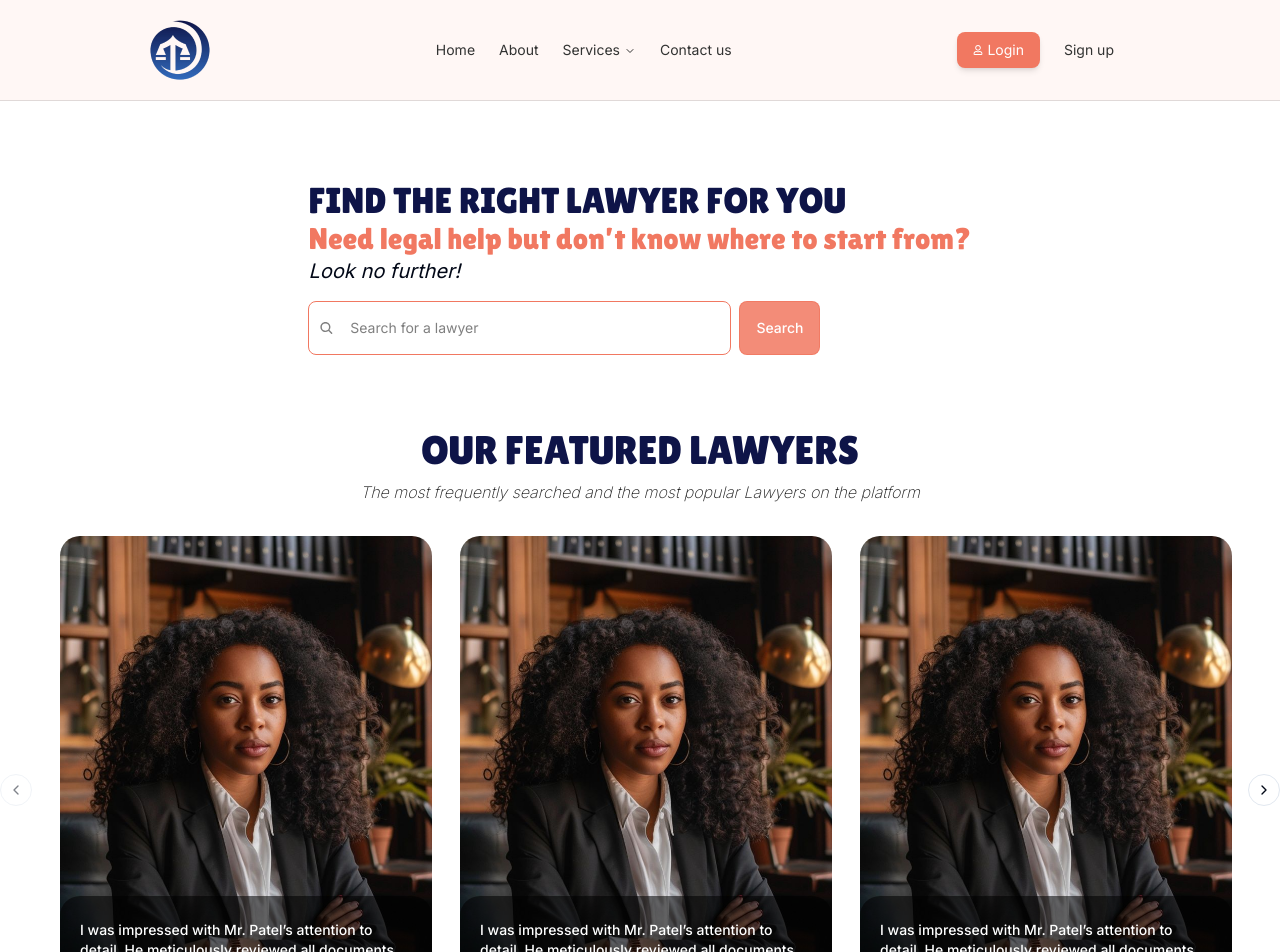
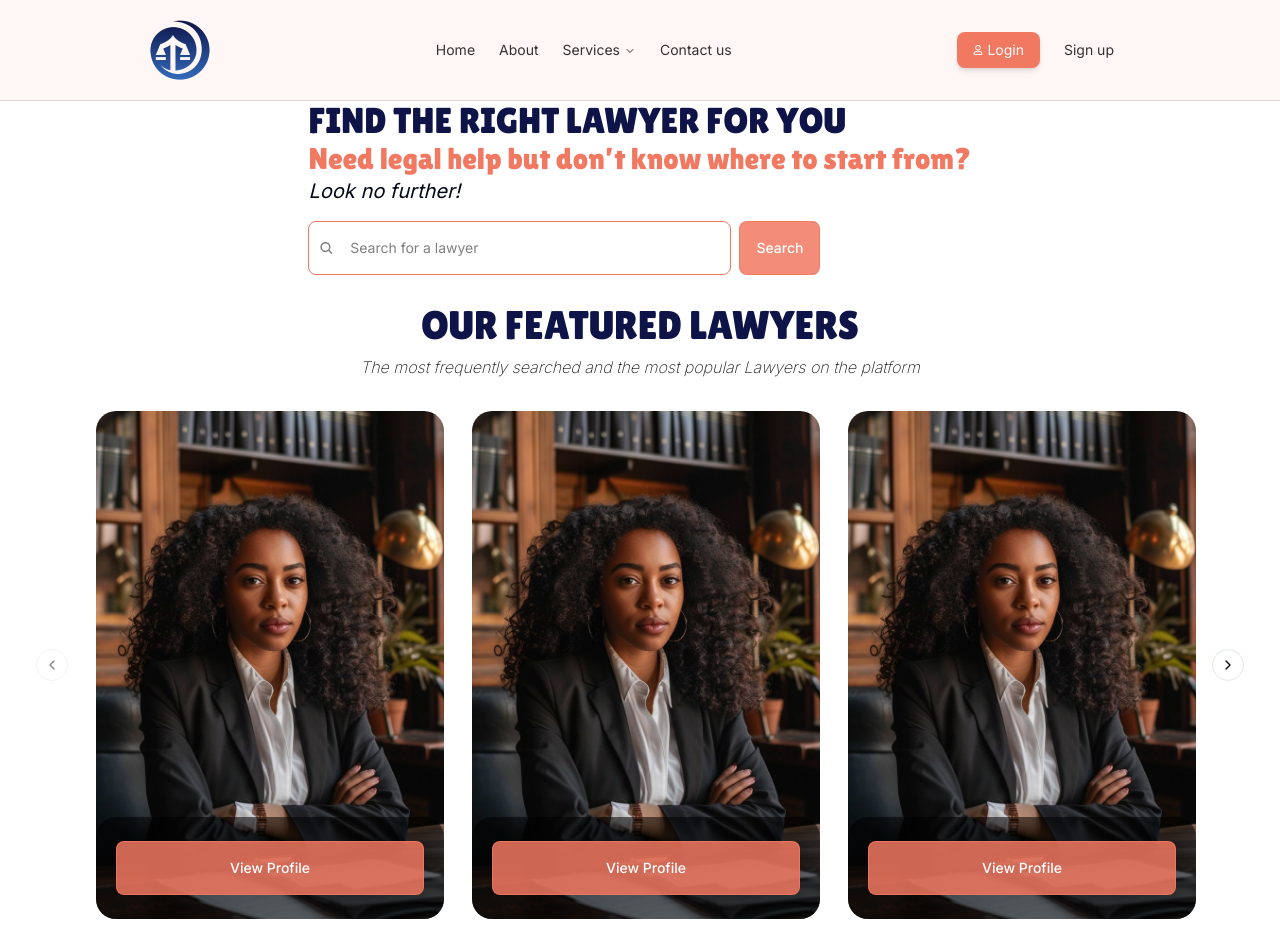
Before and after one commit to Project-legalease/legalease-client, a Next.js app: page /lawyers/find in a window 1280 px wide. Shown: the top 952 px of the page. Built offline with nearby package versions, Linux system fonts and the light colour scheme; a web font is replaced by a local one.

Commit message:
update: feature lawyer section

```diff
--- a/app/globals.css
+++ b/app/globals.css
@@ -3,6 +3,17 @@
   @tailwind utilities;
 
   @layer base {
+    ::-webkit-scrollbar {
+      width: 12px;
+    }
+    ::-webkit-scrollbar-track {
+      background: #f1f1f1;
+    }
+    ::-webkit-scrollbar-thumb {
+      background: #323332;
+      border-radius: 20px;
+    }
+
     :root {
       --background: 0 0% 100%;
       --foreground: 222.2 84% 4.9%;
@@ -64,6 +75,7 @@
       @apply border-border;
       margin: 0;
       box-sizing: border-box;
+      scroll-behaviour: smooth;
     }
     body {
       @apply bg-background text-foreground;
--- a/components/home/featured-lawyers.tsx
+++ b/components/home/featured-lawyers.tsx
@@ -1,3 +1,5 @@
+"use client";
+
 import {
   Carousel,
   CarouselContent,
@@ -5,6 +7,7 @@ import {
   CarouselNext,
   CarouselPrevious,
 } from "@/components/ui/carousel";
+import { usePathname } from "next/navigation";
 
 const featured: { img: string; desc: string }[] = [
   {
@@ -34,9 +37,10 @@ const featured: { img: string; desc: string }[] = [
 ];
 
 function FeaturedLawyers(): React.JSX.Element {
+  const pathname = usePathname();
   return (
     <div className="py-5 px-5 mb-10">
-      <div className="w-full max-w-[1184px] mx-auto">
+      <div className="w-full max-w-6xl mx-auto">
         <h1 className="font-lilita text-primary-blue48 text-[2.5em] text-center">
           OUR FEATURED LAWYERS
         </h1>
@@ -62,8 +66,14 @@ function FeaturedLawyers(): React.JSX.Element {
                   className="relative z-0 h-[508px] rounded-[20px]  bg-center bg-no-repeat bg-cover overflow-hidden"
                   style={{ backgroundImage: `url(${feature.img})` }}
                 >
-                  <div className="absolute z-[1] bottom-0 bg-black/55 py-6 px-5 text-white text-sm font-medium rounded-t-[20px]">
-                    <p>{feature.desc}</p>
+                  <div className="absolute z-[1] bottom-0 left-0 right-0 bg-black/55 py-6 px-5 text-white text-sm font-medium rounded-t-[20px]">
+                    {pathname.startsWith("/lawyers/find") ? (
+                      <button className="w-full px-4 py-4 bg-primary-orange61/85 hover:bg-primary-orange61 text-sm text-white border border-primary-orange61/85 hover:border-primary-orange61 font-medium rounded-lg duration-300">
+                        View Profile
+                      </button>
+                    ) : (
+                      <p>{feature.desc}</p>
+                    )}
                   </div>
                 </div>
               </CarouselItem>
--- a/components/lawyers/display-lawyers.tsx
+++ b/components/lawyers/display-lawyers.tsx
@@ -1,10 +1,10 @@
-import { IoSearch } from "react-icons/io5";
 import FeaturedLawyers from "../home/featured-lawyers";
-import FilterBy from "./filter";
+import FilterSearch from "./filter-search";
+import SearchField from "./search-field";
 
 export default function DisplayLawyers(): React.JSX.Element {
   return (
-    <div className="mt-20 max-w-7xl w-full mx-auto">
+    <div className="max-w-6xl w-full mx-auto">
       <section className="mx-auto w-fit">
         <h2 className="uppercase text-4xl text-primary-blue48 font-lilita">
           FIND THE RIGHT LAWYER FOR YOU
@@ -15,7 +15,10 @@ export default function DisplayLawyers(): React.JSX.Element {
         <p className="text-primary-blue68 italic font-normal text-xl mb-4">
           Look no further!
         </p>
-        <FilterBy />
+        <SearchField />
+        <div className="block sm:hidden">
+          <FilterSearch />
+        </div>
       </section>
       <section>
         <FeaturedLawyers />
--- a/components/lawyers/filter.tsx
+++ b/components/lawyers/filter-search.tsx
@@ -51,7 +51,7 @@ const formSchema = z.object({
   fees: z.string({ required_error: "Location is required" }).trim(),
 });
 
-export default function FilterBy(): React.JSX.Element {
+export default function FilterSearch(): React.JSX.Element {
   const [loading, setLoading] = useState(false);
 
   const form = useForm<z.infer<typeof formSchema>>({
--- a/components/lawyers/find-lawyer.tsx
+++ b/components/lawyers/find-lawyer.tsx
@@ -2,7 +2,7 @@ import DisplayLawyers from "./display-lawyers";
 
 export default function FindALawyer(): React.JSX.Element {
   return (
-    <div className="mb-20">
+    <div className="pb-28">
       <DisplayLawyers />
     </div>
   );
--- /dev/null
+++ b/components/lawyers/search-field.tsx
@@ -0,0 +1,27 @@
+"use client";
+
+import { useState, useRef } from "react";
+import { IoSearch } from "react-icons/io5";
+
+function SearchField(): React.JSX.Element {
+  const [loading, setLoading] = useState(false);
+  const searchRef = useRef<HTMLInputElement>(null);
+  return (
+    <div className="hidden sm:flex items-start justify-center gap-2 w-full max-w-lg">
+      <div className="w-full border border-primary-orange61 flex items-center gap-3 bg-white rounded-lg px-2.5 py-4">
+        <IoSearch size={16} className="text-black/50 mr-1" />
+        <input
+          type="text"
+          ref={searchRef}
+          placeholder="Search for a lawyer"
+          className="w-full placeholder:text-black/50 text-sm text-primary-dark32 focus-visible:outline-none focus:outline-none"
+        />
+      </div>
+      <button className="w-fit px-4 py-4 bg-primary-orange61/85 hover:bg-primary-orange61 text-sm text-white border border-primary-orange61/85 hover:border-primary-orange61 font-medium rounded-lg duration-300">
+        {loading ? "Searching" : "Search"}
+      </button>
+    </div>
+  );
+}
+
+export default SearchField;
```
